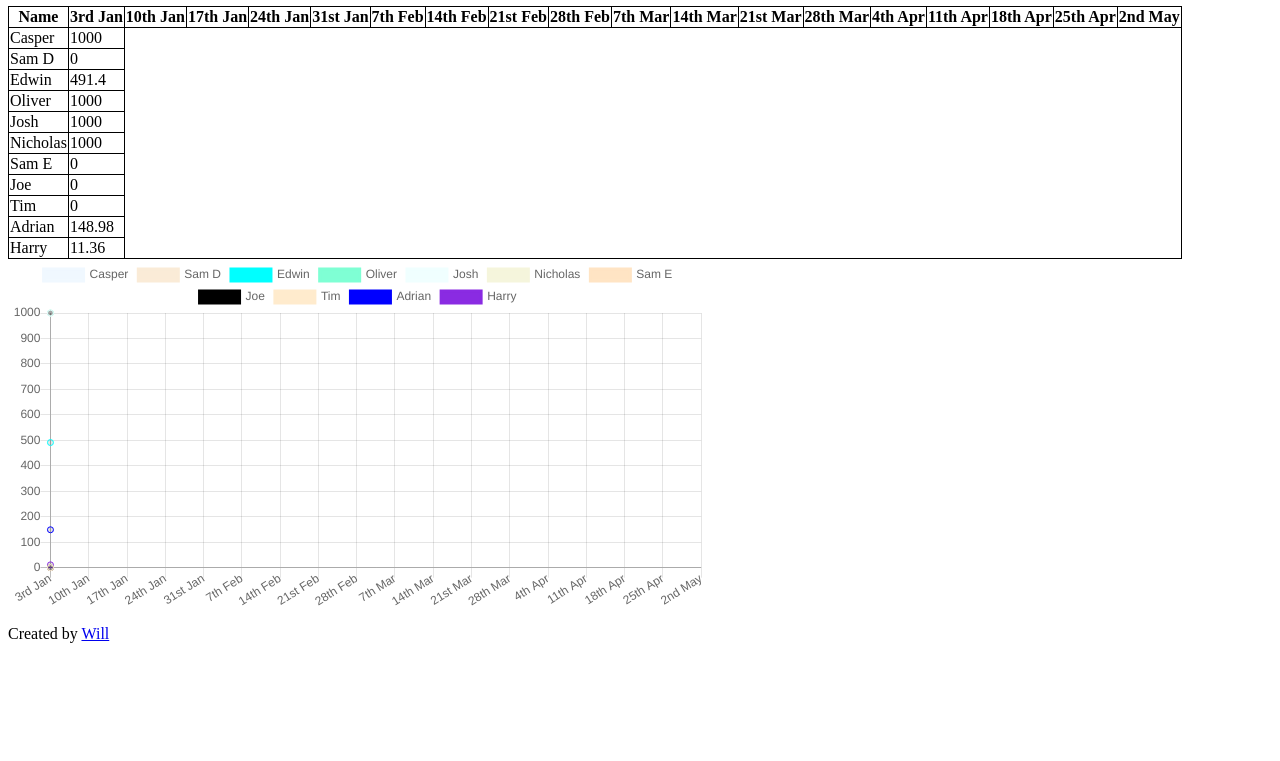
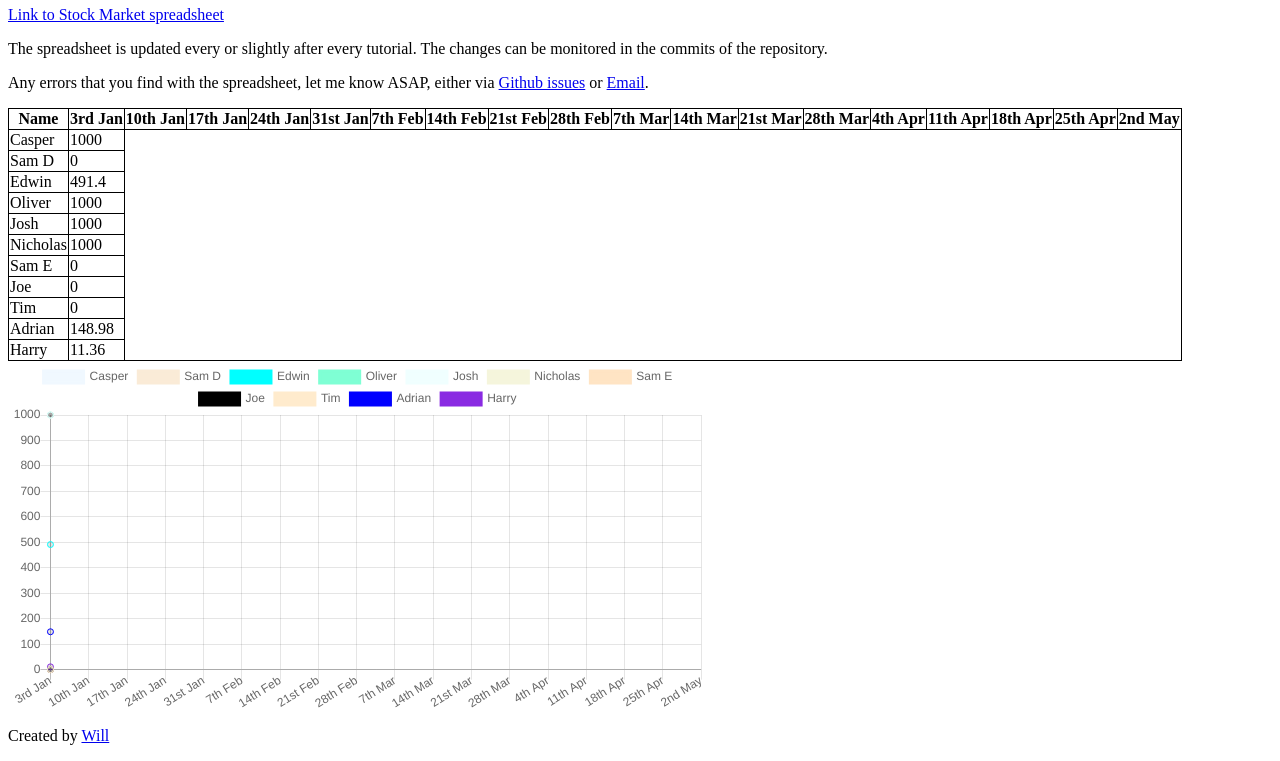
Before and after one commit to WillTheDeveloper/BrabenLeagueTable, a plain HTML site: page index.html in a window 1280 px wide. Shown: the part 60-821 px from the top of the page. Before the commit the page ends 800 px from the top, so only its background shows below. Drawn offline with nearby package versions, Linux system fonts and the light colour scheme.

Commit message:
Added some text to top

```diff
--- a/index.html
+++ b/index.html
@@ -16,6 +16,13 @@
 		<header>
 			<h1>Braben League Table</h1>
 		</header>
+
+		<div>
+			<a href="https://docs.google.com/spreadsheets/d/1rG5wqhujy29RKZ3wt7__J-dAWFbx3Bmu1m8PkhmKdQI/edit#gid=0">Link to Stock Market spreadsheet</a>
+			<br>
+			<p>The spreadsheet is updated every or slightly after every tutorial. The changes can be monitored in the commits of the repository.</p>
+			<p>Any errors that you find with the spreadsheet, let me know ASAP, either via <a href="https://github.com/WillTheDeveloper/BrabenLeagueTable/issues">Github issues</a> or <a href="mailto:willthedeveloper13@gmail.com">Email</a>.</p>
+		</div>
 
 		<div>
 			<table>
```
